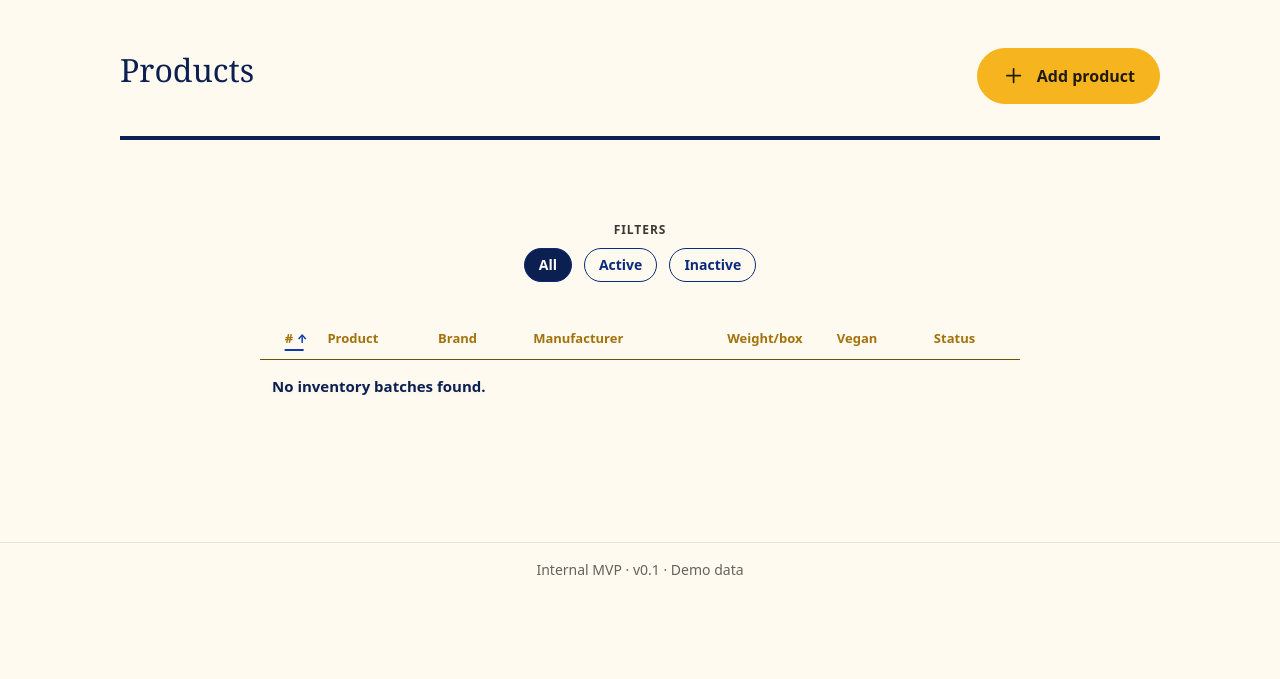
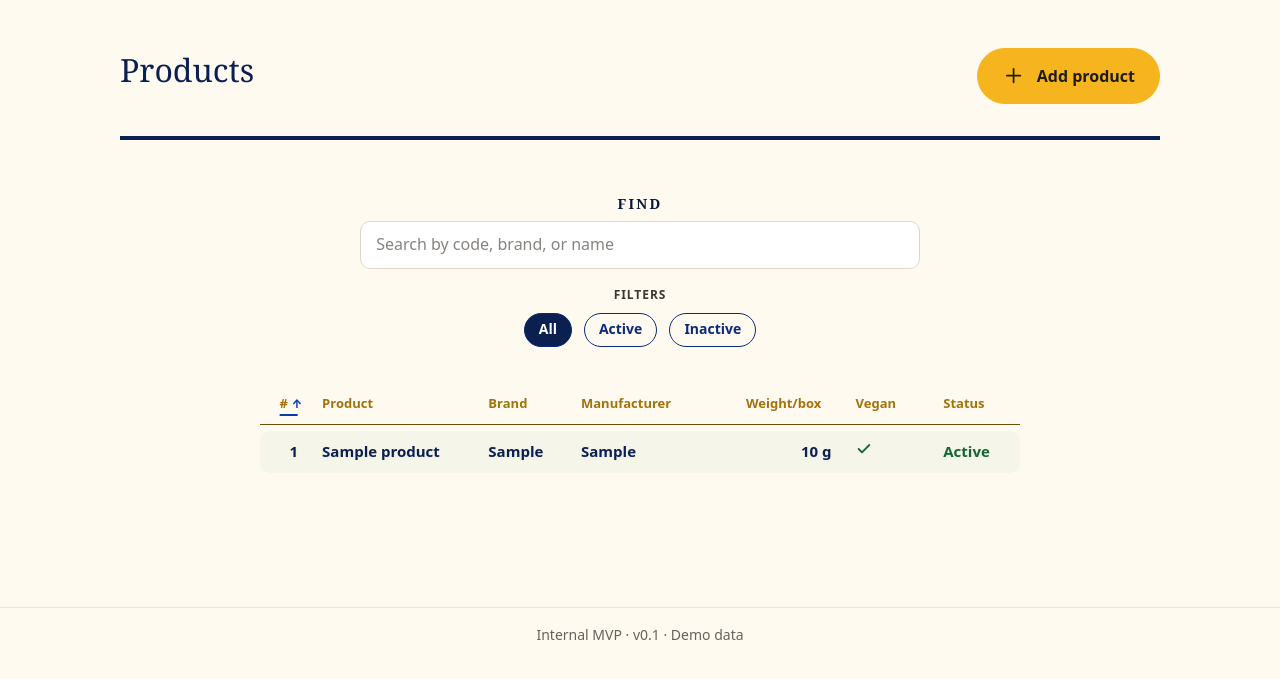
Before and after one commit to juicer149/swedesweets-ops, a Django app: page /products/ in a window 1280 px wide. Shown: the part 53-732 px from the top of the page. Run offline with Django 5.2, Linux system fonts and the light colour scheme; a user stored in the database is signed in; tables that the repository leaves empty hold one stand-in row (values such as "Sample post").

Commit message:
Remove detail page back actions, and changed ux

```diff
--- a/inventory/presentation.py
+++ b/inventory/presentation.py
@@ -26,8 +26,6 @@ INVENTORY_BATCH_ACTION_LABEL = "View batch →"
 
 INVENTORY_VIEW_BATCHES_LABEL = "Batches"
 INVENTORY_VIEW_PRODUCTS_LABEL = "Products"
-
-INVENTORY_BACK_TO_LIST_LABEL = "Back to inventory"
 
 
 INVENTORY_STATUS_ACTIVE = StatusPresentation(
--- a/orders/presentation.py
+++ b/orders/presentation.py
@@ -41,8 +41,6 @@ ORDER_CONFIRM_PACK_LABEL = "Confirm packed"
 ORDER_CONFIRM_DELIVER_LABEL = "Confirm delivered"
 ORDER_EDIT_LABEL = "Edit order"
 ORDER_CANCEL_LABEL = "Cancel order"
-ORDER_BACK_TO_ORDERS_LABEL = "Back to orders"
-ORDER_BACK_TO_ORDER_LABEL = "Back to order"
 
 ORDER_CARD_CLASS_BY_STATUS = {
     Order.Status.DRAFT: "mobile-card--order-draft",
--- a/products/presentation.py
+++ b/products/presentation.py
@@ -26,7 +26,6 @@ PRODUCT_INVENTORY_PANEL_ICON = "inventory"
 PRODUCT_DEMAND_PANEL_ICON = "truck"
 
 PRODUCT_EDIT_LABEL = "Edit product"
-PRODUCT_BACK_TO_PRODUCTS_LABEL = "Back to products"
 
 PRODUCT_TAG_ICON_CLASS = "product-tag__icon"
 PRODUCT_TAG_VEGAN_CLASS = "product-tag product-tag--vegan"
--- a/templates/includes/ui/detail_actions.html
+++ b/templates/includes/ui/detail_actions.html
@@ -17,7 +17,7 @@ DetailAction:
 {% endcomment %}
 
 {% if primary_action or secondary_action or secondary_actions %}
-  <div class="form-actions">
+  <div class="form-actions detail-actions">
     {% if primary_action %}
       {% include "includes/ui/detail_action_item.html" with action=primary_action %}
     {% endif %}
--- a/templates/orders/cancel.html
+++ b/templates/orders/cancel.html
@@ -4,9 +4,7 @@
 {% block title %}{{ title }} | SwedeSweets{% endblock %}
 
 {% block content %}
-{% include "includes/ui/page_header.html" with title_id="cancel-order-title" title=title description=description %}
-
-<section class="content-section content-section--wide" aria-labelledby="cancel-order-title">
+<section class="content-section content-section--wide content-section--detail">
   <article class="content-card content-card--wide {{ detail_card.content_card_class }}">
     {% include "includes/ui/detail_card_header.html" with header=detail_card.header %}
 
--- a/templates/orders/deliver.html
+++ b/templates/orders/deliver.html
@@ -4,9 +4,7 @@
 {% block title %}{{ title }} | SwedeSweets{% endblock %}
 
 {% block content %}
-{% include "includes/ui/page_header.html" with title_id="deliver-order-title" title=title description=description %}
-
-<section class="content-section content-section--wide" aria-labelledby="deliver-order-title">
+<section class="content-section content-section--wide content-section--detail">
   <article class="content-card content-card--wide {{ detail_card.content_card_class }}">
     {% include "includes/ui/detail_card_header.html" with header=detail_card.header %}
 
--- a/templates/orders/detail.html
+++ b/templates/orders/detail.html
@@ -4,9 +4,7 @@
 {% block title %}{{ title }} | SwedeSweets{% endblock %}
 
 {% block content %}
-{% include "includes/ui/page_header.html" with title_id="order-detail-title" title=title description=description %}
-
-<section class="content-section content-section--wide" aria-labelledby="order-detail-title">
+<section class="content-section content-section--wide content-section--detail">
   <article class="content-card content-card--wide {{ detail_card.content_card_class }}">
     {% include "includes/ui/detail_card_header.html" with header=detail_card.header %}
 
--- a/templates/orders/pack.html
+++ b/templates/orders/pack.html
@@ -4,9 +4,7 @@
 {% block title %}{{ title }} | SwedeSweets{% endblock %}
 
 {% block content %}
-{% include "includes/ui/page_header.html" with title_id="pack-order-title" title=title description=description %}
-
-<section class="content-section content-section--wide" aria-labelledby="pack-order-title">
+<section class="content-section content-section--wide content-section--detail">
   <article class="content-card content-card--wide {{ detail_card.content_card_class }}">
     {% include "includes/ui/detail_card_header.html" with header=detail_card.header %}
 
--- a/templates/products/detail.html
+++ b/templates/products/detail.html
@@ -4,11 +4,7 @@
 {% block title %}{{ title }} | SwedeSweets{% endblock %}
 
 {% block content %}
-
-<!-- TODO Remove title and so on, could keep border and spacing if needed -->
-{% include "includes/ui/page_header.html" with title_id="product-detail-title" title=title description=description %}
-
-<section class="content-section content-section--wide" aria-labelledby="product-detail-title">
+<section class="content-section content-section--wide content-section--detail">
   <article class="content-card content-card--wide {{ detail_card.content_card_class }}">
     {% include "includes/ui/detail_card_header.html" with header=detail_card.header %}
 
--- a/templates/products/index.html
+++ b/templates/products/index.html
@@ -1,35 +1,20 @@
 {% extends "base.html" %}
 {% load static %}
 
-{% block title %}Inventory | SwedeSweets{% endblock %}
+{% block title %}Products | SwedeSweets{% endblock %}
 
 {% block content %}
 {% include "includes/ui/page_header.html" with page_header=page_header %}
 
-<nav class="page-view-switch" aria-label="Inventory view">
-  {% for view_link in view_links %}
-    <a
-      class="chip filter-chip page-view-switch__item{% if view_link.is_active %} chip--active{% endif %}"
-      href="{{ view_link.href }}"
-      {% if view_link.is_active %}aria-current="page"{% endif %}
+<section
+  id="products-list"
+  class="list-section"
+  aria-labelledby="products-title"
 >
-      {{ view_link.label }}
-    </a>
-  {% endfor %}
-</nav>
-
-<section
-  id="inventory-list"
-  class="list-section"
-  aria-labelledby="inventory-title"
->
-  {% if filters %}
+  {% include "includes/table/quick_jump_search.html" %}
   {% include "includes/table/filter_chips.html" %}
-  {% endif %}
-
   {% include "includes/table/sort_select.html" %}
 
-  {% if active_view == "products" %}
   <div class="table-card">
     <table class="data-table">
       <thead>
@@ -40,33 +25,72 @@
 
       <tbody>
         {% for row in product_rows %}
-            <tr data-tone="{{ row.status.tone.key }}">
+          <tr
+            class="clickable-row"
+            data-tone="{{ row.status.tone.key }}"
+            data-href="{{ row.detail_href }}"
+            tabindex="0"
+            role="link"
+            aria-label="View product {{ row.product.display_name }}"
+          >
+            <td class="numeric-cell">
+              {% if row.product.internal_number %}
+                <strong>{{ row.product.internal_number }}</strong>
+              {% else %}
+                —
+              {% endif %}
+            </td>
+
             <th scope="row">
-                <span class="table-subtext">
-                  {{ row.catalog_label }}
+              <span class="row-link">
+                {{ row.product.name }}
               </span>
             </th>
 
-              <td class="numeric-cell">
-                {{ row.batch_count }}
+            <td>{{ row.product.brand }}</td>
+
+            <td>
+              {% if row.product.manufacturer %}
+                {{ row.product.manufacturer }}
+              {% else %}
+                —
+              {% endif %}
             </td>
 
             <td class="numeric-cell">
-                <strong>{{ row.physical_boxes }}</strong>
+              <strong>{{ row.product.weight_per_box }}</strong> g
             </td>
 
-              <td class="numeric-cell">
-                {{ row.reserved_boxes }}
+            <td>
+              {% if row.product.vegan %}
+                <span
+                  class="status-text status-text--success product-vegan-icon product-vegan-icon--yes"
+                  aria-label="Vegan"
+                  title="Vegan"
+                >
+                  {% include "includes/ui/icon_block.html" with name="check" size="sm" class_name="status-text__icon" only %}
+                </span>
+              {% else %}
+                <span
+                  class="status-text status-text--muted product-vegan-icon product-vegan-icon--no"
+                  aria-label="Not vegan"
+                  title="Not vegan"
+                >
+                  {% include "includes/ui/icon_block.html" with name="x" size="sm" class_name="status-text__icon" only %}
+                </span>
+              {% endif %}
             </td>
 
-              <td class="numeric-cell">
-                <strong>{{ row.available_boxes }}</strong>
+            <td>
+              <span class="{{ row.status.text.css_class }}">
+                {{ row.status.label }}
+              </span>
             </td>
           </tr>
         {% empty %}
           <tr>
-              <td class="empty-cell" colspan="5">
-                No product stock found.
+            <td class="empty-cell" colspan="7">
+              No products found.
             </td>
           </tr>
         {% endfor %}
@@ -79,76 +103,10 @@
       {% include "includes/ui/card.html" with card=row.card only %}
     {% empty %}
       <article class="mobile-card mobile-card--neutral">
-          <p>No product stock found.</p>
+        <p>No products found.</p>
       </article>
     {% endfor %}
   </div>
-  {% else %}
-    <div class="table-card">
-      <table class="data-table">
-        <thead>
-          <tr>
-            {% include "includes/table/sort_headers.html" %}
-          </tr>
-        </thead>
-
-        <tbody>
-          {% for row in inventory_rows %}
-            <tr
-              class="clickable-row"
-              data-tone="{{ row.status.tone.key }}"
-              data-href="{{ row.detail_href }}"
-              tabindex="0"
-              role="link"
-              aria-label="View batch {{ row.batch.batch_id }}"
-            >
-              <th scope="row">
-                <span class="row-link">
-                  {{ row.batch.batch_id }}
-                </span>
-              </th>
-
-              <td>{{ row.batch.product.display_name }}</td>
-
-              <td>
-                <span class="expiry-text expiry-text--{{ row.expiry.state }}">
-                  {{ row.batch.best_before|date:"d-m-y" }}
-                </span>
-              </td>
-
-              <td class="numeric-cell">
-                <strong>{{ row.batch.boxes }}</strong>
-              </td>
-
-              <td>
-                <span class="{{ row.status.text.css_class }}">
-                  {{ row.status.label }}
-                </span>
-              </td>
-
-              <td>{{ row.batch.location }}</td>
-            </tr>
-          {% empty %}
-            <tr>
-              <td class="empty-cell" colspan="6">
-                No inventory batches found.
-              </td>
-            </tr>
-          {% endfor %}
-        </tbody>
-      </table>
-    </div>
-
-    <div class="mobile-card-list">
-      {% for row in inventory_rows %}
-        {% include "includes/ui/card.html" with card=row.card only %}
-      {% empty %}
-        <article class="mobile-card mobile-card--neutral">
-          <p>No inventory batches found.</p>
-        </article>
-      {% endfor %}
-    </div>
-  {% endif %}
 </section>
 {% endblock %}
 
```
Also changed, not shown: customers/detail_viewmodels.py (+0 -11 lines), inventory/detail_viewmodels.py (+1 -14 lines), orders/detail_viewmodels.py (+0 -20 lines), products/detail_viewmodels.py (+1 -11 lines), static/css/details.css (+45 -0 lines), templates/customers/detail.html (+1 -6 lines), templates/inventory/detail.html (+1 -6 lines). Lines whose indentation alone changed are shown as unchanged.
